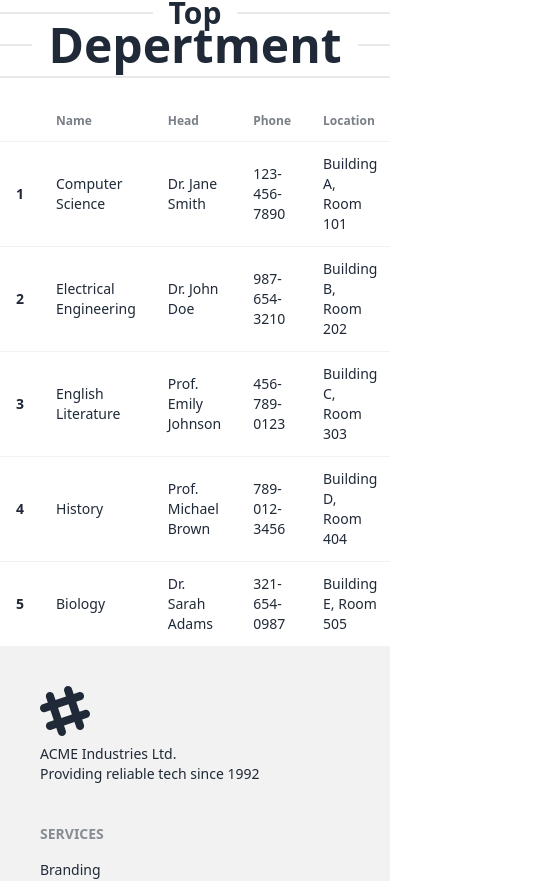
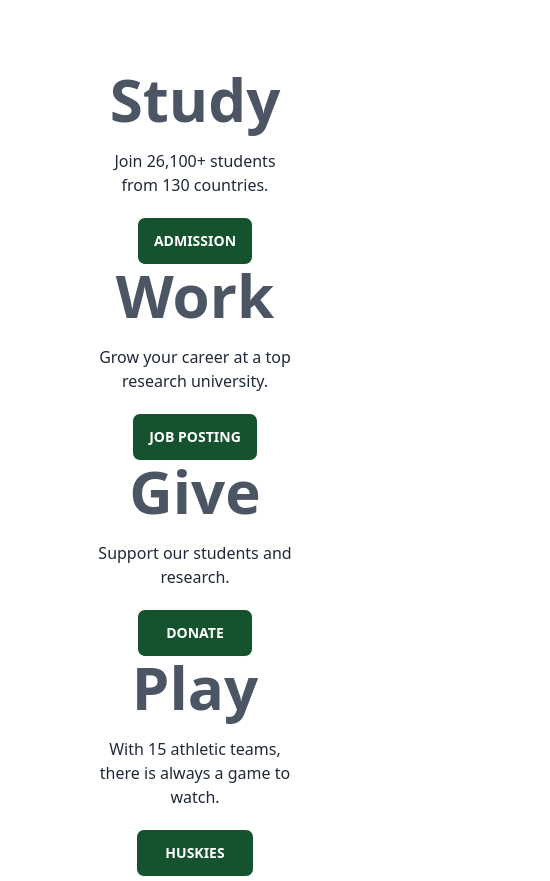
Before and after one commit to mithon0/campus-resarve-clint, a React (Create React App) app: page / in a window 390 px wide. Shown: the part 1143-2024 px from the top of the page, 550 px wide, since content can reach past the window. Built offline with nearby package versions, Linux system fonts and the light colour scheme; no server answers.

Commit message:
add extra section on home page and 404 page

```diff
--- /dev/null
+++ b/src/ExtraSection/Exp.js
@@ -0,0 +1,34 @@
+import React from 'react';
+
+const Exp = () => {
+    return (
+        <div className='mx-20 mb-20'>
+           <div className='divider w-1/2 mx-auto mb-20'></div>
+           <div className='grid lg:grid-cols-4 md:grid-cols-3 sm:grid-cols-2'>
+            <div className='mx-4'>
+                <h1 className='text-center text-6xl font-bold text-gray-600 mb-5'>Study</h1>
+                <p className='text-center mb-5 '>Join 26,100+ students from 130 countries.</p>
+                <div className='flex justify-center'><button className='btn btn-outline text-white bg-green-900 '>Admission</button></div>
+            </div>
+            <div className='mx-4'>
+                <h1 className='text-center text-6xl font-bold text-gray-600 mb-5'>Work</h1>
+                <p className='text-center mb-5 '>Grow your career at a top research university.</p>
+                <div className='flex justify-center'><button className='btn btn-outline text-white bg-green-900 '>Job posting</button></div>
+                </div>
+            <div className='mx-4'>
+                <h1 className='text-center text-6xl font-bold text-gray-600 mb-5'>Give</h1>
+                <p className='text-center mb-5 '>Support our students and research.</p>
+                <div className='flex justify-center'><button className='btn btn-outline px-7 text-white bg-green-900 '>Donate</button></div>
+            </div>
+            <div className='mx-4'>
+                <h1 className='text-center text-6xl font-bold text-gray-600 mb-5'>Play</h1>
+                <p className='text-center mb-5 '>With 15 athletic teams, there is always a game to watch.</p>
+                <div className='flex justify-center'><button className='btn px-7 btn-outline text-white bg-green-900 '>Huskies</button></div>
+            </div>
+           </div>
+
+        </div>
+    );
+};
+
+export default Exp;
--- /dev/null
+++ b/src/ExtraSection/Galery.js
@@ -0,0 +1,29 @@
+import React from 'react';
+import TitleSection from '../Shared/TitleSections/TitleSection';
+
+const Galery = () => {
+    return (
+        <div>
+           <TitleSection
+           header={""}
+           subHeader={"Galery"}
+           ></TitleSection>
+           <div className='grid md:grid-cols-2 sm:grid-cols-1'>
+            <div className='h-96 w-[550px] mx-auto mb-5'>
+                <img className='h-full w-[550px] ' src="https://images.unsplash.com/photo-1590012314607-cda9d9b699ae?ixlib=rb-4.0.3&ixid=M3wxMjA3fDB8MHxwaG90by1wYWdlfHx8fGVufDB8fHx8fA%3D%3D&auto=format&fit=crop&w=871&q=80" alt="" />
+            </div>
+            <div className='h-96 w-[550px] mx-auto mb-5'>
+                <img className='h-full w-[550px]' src="https://images.unsplash.com/photo-1627556704243-5f0771d90783?ixlib=rb-4.0.3&ixid=M3wxMjA3fDB8MHxwaG90by1wYWdlfHx8fGVufDB8fHx8fA%3D%3D&auto=format&fit=crop&w=870&q=80" alt="" />
+            </div>
+            <div className='h-96 w-[550px] mx-auto'>
+                <img className='h-full w-[550px]' src="https://images.unsplash.com/photo-1496469888073-80de7e952517?ixlib=rb-4.0.3&ixid=M3wxMjA3fDB8MHxwaG90by1wYWdlfHx8fGVufDB8fHx8fA%3D%3D&auto=format&fit=crop&w=1032&q=80" alt="" />
+            </div>
+            <div className='h-96 w-[550px] mx-auto'>
+                <img className='h-full w-[550px]' src="https://images.unsplash.com/photo-1534009916851-7850ba974f9c?ixlib=rb-4.0.3&ixid=M3wxMjA3fDB8MHxwaG90by1wYWdlfHx8fGVufDB8fHx8fA%3D%3D&auto=format&fit=crop&w=774&q=80" alt="" />
+            </div>
+           </div>
+        </div>
+    );
+};
+
+export default Galery;
--- a/src/pages/Admission/Admission.js
+++ b/src/pages/Admission/Admission.js
@@ -49,6 +49,7 @@
             showConfirmButton: false,
             timer: 1500
           })
+          e.target.reset()
 
     }
 
--- /dev/null
+++ b/src/pages/Error/Error.js
@@ -0,0 +1,11 @@
+import React from 'react';
+import bg from '../../asset/images/visuals-JpTY4gUviJM-unsplash.jpg';
+const Error = () => {
+    return (
+        <div>
+            <img className='w-full h-full' src={bg} alt="" />
+        </div>
+    );
+};
+
+export default Error;
--- a/src/pages/Home/Home.js
+++ b/src/pages/Home/Home.js
@@ -5,6 +5,8 @@
 import { Link } from 'react-router-dom';
 import Depertments from '../Depertments/Depertments';
 import { Helmet } from 'react-helmet-async';
+import Exp from '../../ExtraSection/Exp';
+import Galery from '../../ExtraSection/Galery';
 
 const Home = () => {
   const [collages, setCollages] = useState([]);
@@ -45,7 +47,7 @@
       <div className='flex justify-center'>
         <Link to="/collages" className='btn btn-primary btn-outline'>See All</Link>
       </div>
-
+<Exp></Exp>
       <TitleSection
         header={"Top"}
         subHeader={"Depertment"}
@@ -79,7 +81,7 @@
       </div>
 
 
-
+<Galery></Galery>
     </div>
   );
 };
--- a/src/pages/Profile/Profile.js
+++ b/src/pages/Profile/Profile.js
@@ -98,41 +98,41 @@
                                             <label className="label">
                                                 <span className="label-text">Email</span>
                                             </label>
-                                            <input disabled name='email' defaultValue={user.email} type="email" placeholder="email" className="input input-bordered" />
+                                            <input disabled name='email' defaultValue={user?.email} type="email" placeholder="email" className="input input-bordered" />
                                         </div>
                                         <div className="form-control">
                                             <label className="label">
                                                 <span className="label-text">Name</span>
                                             </label>
-                                            <input name='name' defaultValue={user.displayName} type="text" placeholder="Name" className="input input-bordered" />
+                                            <input name='name' defaultValue={user?.displayName} type="text" placeholder="Name" className="input input-bordered" />
 
                                         </div>
                                         <div className="form-control">
                                             <label className="label">
                                                 <span className="label-text">PhotoURL</span>
                                             </label>
-                                            <input name='photo' type="text" placeholder="PhotoUrl" className="input input-bordered" />
+                                            <input defaultValue={newUser?.photo} name='photo' type="text" placeholder="PhotoUrl" className="input input-bordered" />
 
                                         </div>
                                         <div className="form-control">
                                             <label className="label">
                                                 <span className="label-text">Gender</span>
                                             </label>
-                                            <input name='gender' type="gender" placeholder="Male or female" className="input input-bordered" />
+                                            <input defaultValue={newUser?.gender} name='gender' type="gender" placeholder="Male or female" className="input input-bordered" />
 
                                         </div>
                                         <div className="form-control">
                                             <label className="label">
                                                 <span className="label-text">Address</span>
                                             </label>
-                                            <input name='address' type="text" placeholder="Address" className="input input-bordered" />
+                                            <input defaultValue={newUser?.address} name='address' type="text" placeholder="Address" className="input input-bordered" />
 
                                         </div>
                                         <div className="form-control">
                                             <label className="label">
                                                 <span className="label-text">Phone</span>
                                             </label>
-                                            <input name='number' type="text" placeholder="PhonNumber" className="input input-bordered" />
+                                            <input defaultValue={newUser?.number} name='number' type="text" placeholder="PhonNumber" className="input input-bordered" />
 
                                         </div>
                                         <div className="form-control mt-6">
--- a/src/router/router.js
+++ b/src/router/router.js
@@ -10,6 +10,7 @@
 import PrivetRouter from './PrivetRouter';
 import Admission from '../pages/Admission/Admission';
 import MyCollage from '../pages/MyCollage/MyCollage';
+import Error from '../pages/Error/Error';
 
 
 
@@ -17,6 +18,7 @@
     {
       path: "/",
       element: <Main></Main>,
+      errorElement:<Error></Error>,
       children:[{
         path:"/",
         element:<Home></Home>
```
Also changed, not shown: src/asset/images/visuals-JpTY4gUviJM-unsplash.jpg (added).
